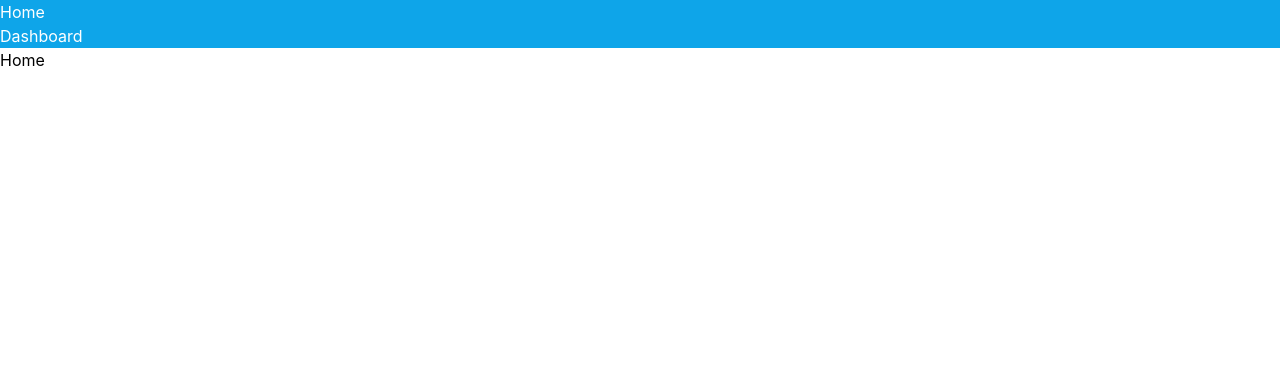
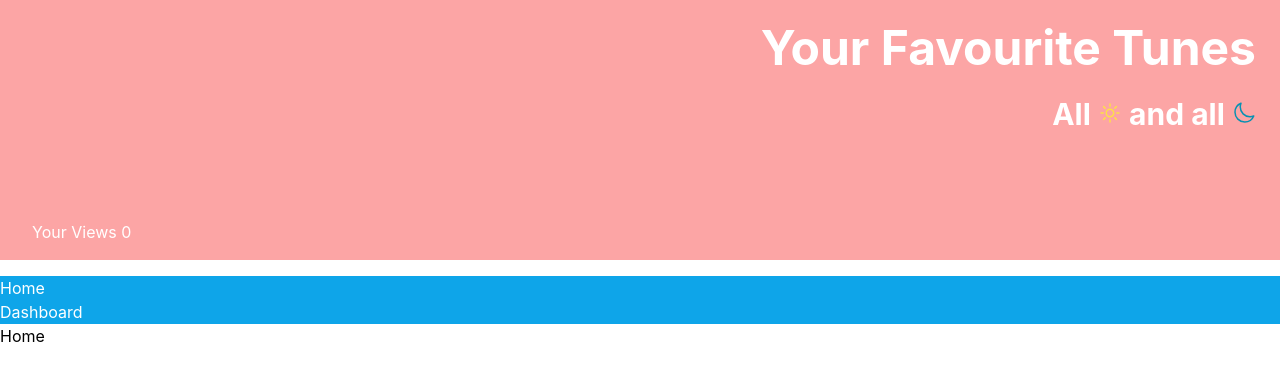
Before and after one commit to nilva-challenge/React-Adsify, a React (Create React App) app in the folder react-adsify/: page / in a window 1280 px wide. Shown: the top 380 px of the page. Built offline with nearby package versions, Linux system fonts and the light colour scheme.

Commit message:
lazy cardList for listphotos in dashboard page + add Header and loading

```diff
--- a/react-adsify/src/App.js
+++ b/react-adsify/src/App.js
@@ -3,10 +3,12 @@
 import Home from "./pages/Home";
 import Dashboard from "./pages/Dashboard";
 import Navbar from "./components/Navbar";
+import Header from "./components/Header";
 
 function App() {
   return (
     <Router>
+      <Header />
       <Navbar />
       <Routes>
         <Route exact path="/" element={<Home />} />
--- a/react-adsify/src/components/CardList.jsx
+++ b/react-adsify/src/components/CardList.jsx
@@ -10,6 +10,7 @@
   const {transformX} = useSelector((store) => store.cardList);
 
   useEffect(() => {
+    //load cardList
     dispatch(cardList());
   }, [transformX]);
 
--- a/react-adsify/src/components/Header.jsx
+++ b/react-adsify/src/components/Header.jsx
@@ -1,9 +1,53 @@
-import React from 'react'
+import { Link } from "react-router-dom";
+
 
 const Header = () => {
   return (
-    <div>Header</div>
-  )
-}
+    <header className="bg-red-300 relative">
+      <div className="text-right text-gray-800 py-6 px-6">
+        <h1 className="text-5xl text-white font-bold mt-0 mb-6">
+          <Link to="/">Your Favourite Tunes</Link>
+        </h1>
+        <h3 className="text-3xl text-white font-bold mb-8">
+          All{" "}
+          <button className="text-yellow-300 hover:text-sky-400">
+            <svg
+              xmlns="http://www.w3.org/2000/svg"
+              fill="none"
+              viewBox="0 0 24 24"
+              strokeWidth={1.5}
+              stroke="currentColor"
+              className="w-6 h-6"
+            >
+              <path
+                strokeLinecap="round"
+                strokeLinejoin="round"
+                d="M12 3v2.25m6.364.386l-1.591 1.591M21 12h-2.25m-.386 6.364l-1.591-1.591M12 18.75V21m-4.773-4.227l-1.591 1.591M5.25 12H3m4.227-4.773L5.636 5.636M15.75 12a3.75 3.75 0 11-7.5 0 3.75 3.75 0 017.5 0z"
+              />
+            </svg>
+          </button>{" "}
+          and all{" "}
+          <button className="text-cyan-600 hover:text-sky-700">
+            <svg
+              xmlns="http://www.w3.org/2000/svg"
+              fill="none"
+              viewBox="0 0 24 24"
+              strokeWidth="1.5"
+              stroke="currentColor"
+              className="w-6 h-6"
+            >
+              <path
+                strokeLinecap="round"
+                strokeLinejoin="round"
+                d="M21.752 15.002A9.718 9.718 0 0118 15.75c-5.385 0-9.75-4.365-9.75-9.75 0-1.33.266-2.597.748-3.752A9.753 9.753 0 003 11.25C3 16.635 7.365 21 12.75 21a9.753 9.753 0 009.002-5.998z"
+              />
+            </svg>
+          </button>
+        </h3>
+      </div>
+      <div className="text-white m-4 p-4">Your Views 0</div>
+    </header>
+  );
+};
 
-export default Header
+export default Header;
--- /dev/null
+++ b/react-adsify/src/components/Loading.jsx
@@ -0,0 +1,27 @@
+import React from "react";
+
+const Loading = () => {
+  return (
+    <div role="status text-center">
+      <svg
+        aria-hidden="true"
+        class="mr-2 w-8 h-8 text-gray-200 animate-spin dark:text-gray-600 fill-blue-600"
+        viewBox="0 0 100 101"
+        fill="none"
+        xmlns="http://www.w3.org/2000/svg"
+      >
+        <path
+          d="M100 50.5908C100 78.2051 77.6142 100.591 50 100.591C22.3858 100.591 0 78.2051 0 50.5908C0 22.9766 22.3858 0.59082 50 0.59082C77.6142 0.59082 100 22.9766 100 50.5908ZM9.08144 50.5908C9.08144 73.1895 27.4013 91.5094 50 91.5094C72.5987 91.5094 90.9186 73.1895 90.9186 50.5908C90.9186 27.9921 72.5987 9.67226 50 9.67226C27.4013 9.67226 9.08144 27.9921 9.08144 50.5908Z"
+          fill="currentColor"
+        />
+        <path
+          d="M93.9676 39.0409C96.393 38.4038 97.8624 35.9116 97.0079 33.5539C95.2932 28.8227 92.871 24.3692 89.8167 20.348C85.8452 15.1192 80.8826 10.7238 75.2124 7.41289C69.5422 4.10194 63.2754 1.94025 56.7698 1.05124C51.7666 0.367541 46.6976 0.446843 41.7345 1.27873C39.2613 1.69328 37.813 4.19778 38.4501 6.62326C39.0873 9.04874 41.5694 10.4717 44.0505 10.1071C47.8511 9.54855 51.7191 9.52689 55.5402 10.0491C60.8642 10.7766 65.9928 12.5457 70.6331 15.2552C75.2735 17.9648 79.3347 21.5619 82.5849 25.841C84.9175 28.9121 86.7997 32.2913 88.1811 35.8758C89.083 38.2158 91.5421 39.6781 93.9676 39.0409Z"
+          fill="currentFill"
+        />
+      </svg>
+      <span class="sr-only">Loading...</span>
+    </div>
+  );
+};
+
+export default Loading;
--- a/react-adsify/src/pages/Dashboard.jsx
+++ b/react-adsify/src/pages/Dashboard.jsx
@@ -1,11 +1,18 @@
-import CardList from "../components/CardList";
+import { lazy, Suspense } from "react";
+
+// import CardList from "../components/CardList";
 import CarouselController from "../components/CarouselController";
+import Loading from "../components/Loading";
+
+const CardListItems = lazy(() => import("../components/CardList"));
 
 const Dashboard = () => {
   return (
     <div>
       <CarouselController />
-      <CardList />
+      <Suspense fallback={<Loading />}>
+        <CardListItems />
+      </Suspense>
     </div>
   );
 };
```
